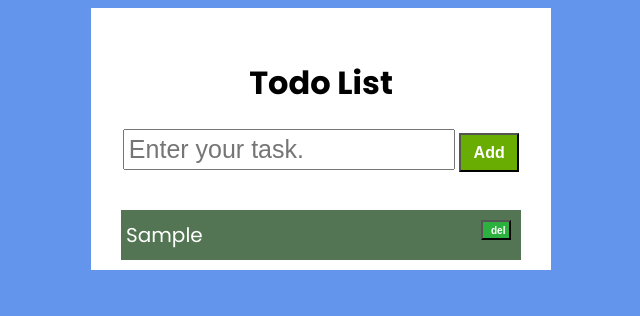
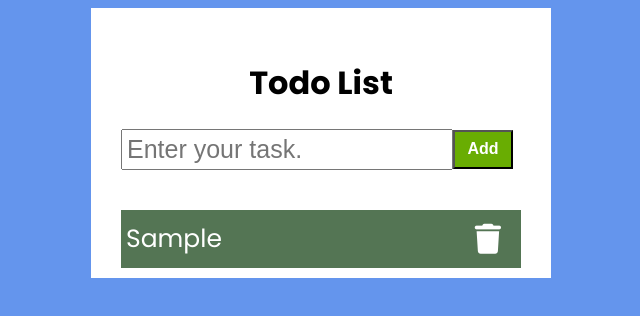
Before and after one commit to DilkhushGupta/To-Do, a plain HTML site: page index.html in a window 1280 px wide. Both pictures are taken after typing "Sample" into the empty fields and a click on the button "Add". Shown: the whole page, without its empty margins (319-959 px from the left). Drawn offline with Linux system fonts and the light colour scheme.

Commit message:
add delete icon

```diff
--- a/index.html
+++ b/index.html
@@ -7,6 +7,7 @@
 <link rel="preconnect" href="https://fonts.gstatic.com" crossorigin>
 <link href="https://fonts.googleapis.com/css2?family=Poppins:ital,wght@0,100;0,200;0,300;0,400;0,500;0,600;0,700;1,100;1,200;1,300;1,400;1,500&display=swap" rel="stylesheet">
     <title>Document</title>
+    <link rel="stylesheet" href="https://cdnjs.cloudflare.com/ajax/libs/font-awesome/6.5.2/css/all.min.css" integrity="sha512-SnH5WK+bZxgPHs44uWIX+LLJAJ9/2PkPKZ5QiAj6Ta86w+fsb2TkcmfRyVX3pBnMFcV7oQPJkl9QevSCWr3W6A==" crossorigin="anonymous" referrerpolicy="no-referrer" />
     <link rel="stylesheet" href="style.css">
 </head>
 <body>
--- a/script.js
+++ b/script.js
@@ -6,11 +6,11 @@ function addTask(){
          alert("Please Enter Task then Add.");
     else{
         let box = document.createElement("div");
-        box.innerHTML = `${inputText.value} <button>del</button>`;
+        box.innerHTML = `${inputText.value} <i class="fa-solid fa-trash"></i>`;
         listContainer.appendChild(box);
         inputText.value = "";
 
-        let del_btn = box.querySelector("button");
+        let del_btn = box.querySelector("i");
         del_btn.addEventListener("click",remove);
         function remove(){
             box.remove();
--- a/style.css
+++ b/style.css
@@ -10,13 +10,16 @@ body{
   padding: 30px 30px 0px 30px;
   text-align: center;
 }
+.input-box{
+  display: flex;
+  align-items: center;
+  margin-bottom: 40px;
+}
 .input-box input{
   width: 80%;
   outline: none;
   font-size: 25px;
   padding: 4px;
-  margin-bottom: 40px;
-
 }
 button{
   height: 39px;
@@ -30,20 +33,20 @@ button{
   outline: none;
 }
 #list-container div{
+  display: flex;
+  align-items: center;
   text-align: left;
   margin-bottom: 10px;
   background-color: rgb(84, 117, 84);
   padding: 10px 0px 10px 5px;
   position: relative;
   color: white;
-  font-size: 20px;
+  font-size: 25px;
 }
-#list-container div button{
-  height: 20px;
-  width: 30px;
-  font-size: 10px;
+#list-container div i{
+  font-size: 30px;
   position: absolute;
-  right: 10px;
-  background-color: rgb(44, 177, 62);
+  right: 20px;
   cursor: pointer;
+  color: white;
 }
```
